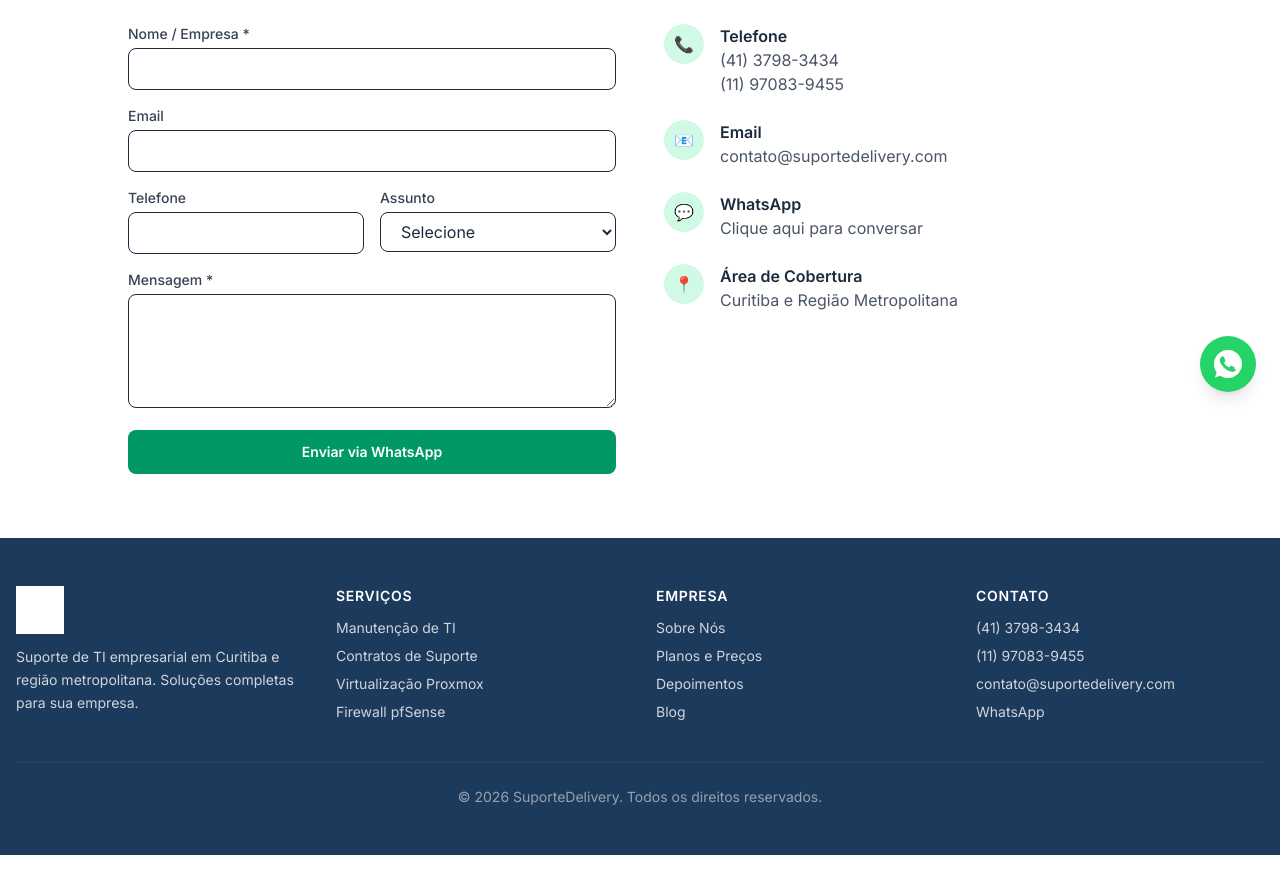
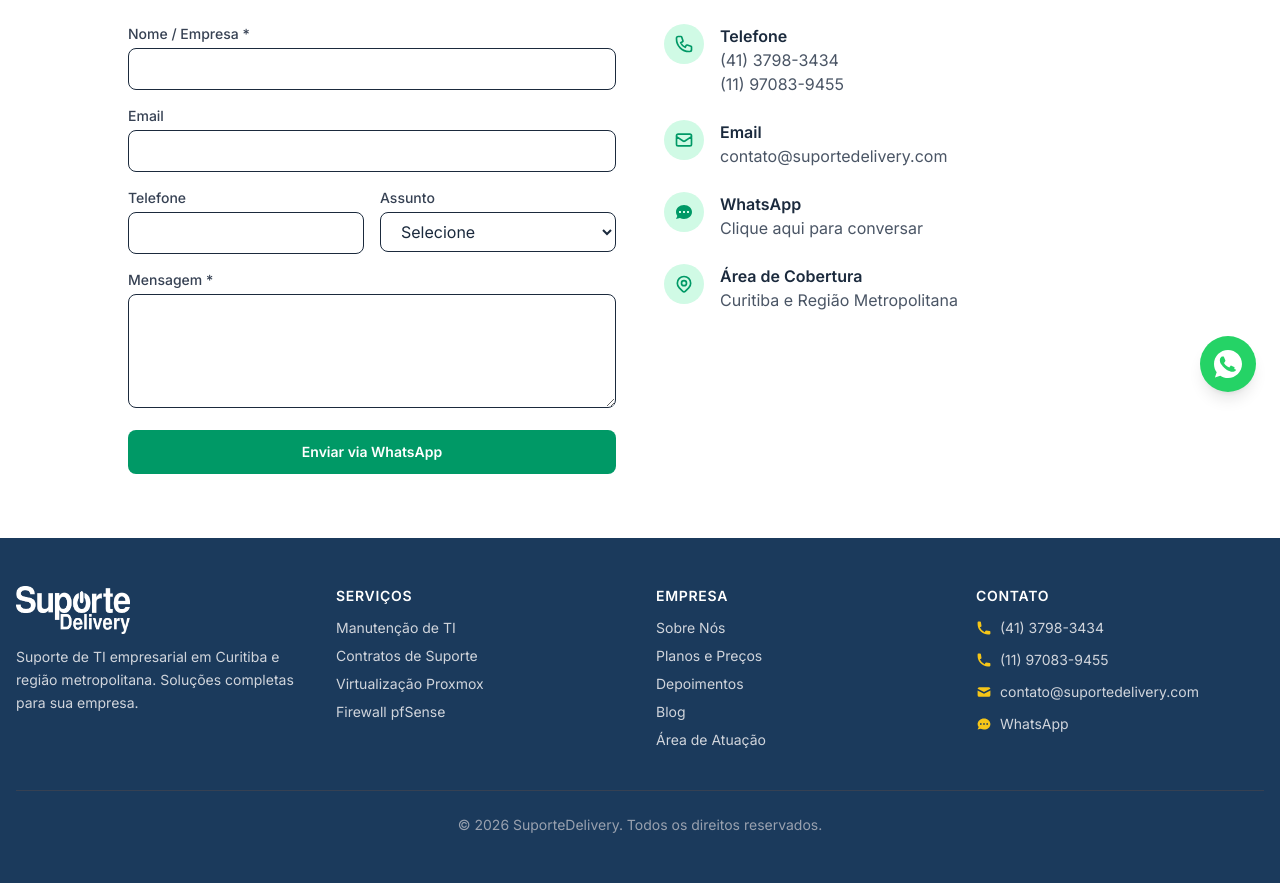
Before and after one commit to suportedelivery/newsite, a Next.js app: page /contato in a window 1280 px wide. Shown: the part 384-1267 px from the top of the page. Before the commit the page ends 1239 px from the top, so only its background shows below. Built offline with nearby package versions, Linux system fonts and the light colour scheme.

Commit message:
fix: restore horizontal logo, SVG icons on Contato, footer area de atuação link, cobertura regional anchor

```diff
--- a/src/app/contato/page.tsx
+++ b/src/app/contato/page.tsx
@@ -136,8 +136,10 @@
               <h2 className="text-2xl font-bold">Outros canais</h2>
               <div className="mt-6 space-y-6">
                 <div className="flex items-start gap-4">
-                  <div className="flex h-10 w-10 items-center justify-center rounded-full bg-emerald-100 text-emerald-600">
-                    📞
+                  <div className="flex h-10 w-10 items-center justify-center rounded-full bg-emerald-100">
+                    <svg className="h-5 w-5 text-emerald-600" fill="none" viewBox="0 0 24 24" stroke="currentColor" strokeWidth={2}>
+                      <path strokeLinecap="round" strokeLinejoin="round" d="M3 5a2 2 0 012-2h3.28a1 1 0 01.948.684l1.498 4.493a1 1 0 01-.502 1.21l-2.257 1.13a11.042 11.042 0 005.516 5.516l1.13-2.257a1 1 0 011.21-.502l4.493 1.498a1 1 0 01.684.949V19a2 2 0 01-2 2h-1C9.716 21 3 14.284 3 6V5z" />
+                    </svg>
                   </div>
                   <div>
                     <p className="font-semibold">Telefone</p>
@@ -152,8 +154,10 @@
                   </div>
                 </div>
                 <div className="flex items-start gap-4">
-                  <div className="flex h-10 w-10 items-center justify-center rounded-full bg-emerald-100 text-emerald-600">
-                    📧
+                  <div className="flex h-10 w-10 items-center justify-center rounded-full bg-emerald-100">
+                    <svg className="h-5 w-5 text-emerald-600" fill="none" viewBox="0 0 24 24" stroke="currentColor" strokeWidth={2}>
+                      <path strokeLinecap="round" strokeLinejoin="round" d="M3 8l7.89 5.26a2 2 0 002.22 0L21 8M5 19h14a2 2 0 002-2V7a2 2 0 00-2-2H5a2 2 0 00-2 2v10a2 2 0 002 2z" />
+                    </svg>
                   </div>
                   <div>
                     <p className="font-semibold">Email</p>
@@ -163,8 +167,10 @@
                   </div>
                 </div>
                 <div className="flex items-start gap-4">
-                  <div className="flex h-10 w-10 items-center justify-center rounded-full bg-emerald-100 text-emerald-600">
-                    💬
+                  <div className="flex h-10 w-10 items-center justify-center rounded-full bg-emerald-100">
+                    <svg className="h-5 w-5 text-emerald-600" fill="currentColor" viewBox="0 0 20 20">
+                      <path fillRule="evenodd" d="M18 10c0 3.866-3.582 7-8 7a8.841 8.841 0 01-4.083-.98L2 17l1.338-3.123C2.493 12.767 2 11.434 2 10c0-3.866 3.582-7 8-7s8 3.134 8 7zM7 9H5v2h2V9zm8 0h-2v2h2V9zm-4 0H9v2h2V9z" clipRule="evenodd" />
+                    </svg>
                   </div>
                   <div>
                     <p className="font-semibold">WhatsApp</p>
@@ -179,8 +185,11 @@
                   </div>
                 </div>
                 <div className="flex items-start gap-4">
-                  <div className="flex h-10 w-10 items-center justify-center rounded-full bg-emerald-100 text-emerald-600">
-                    📍
+                  <div className="flex h-10 w-10 items-center justify-center rounded-full bg-emerald-100">
+                    <svg className="h-5 w-5 text-emerald-600" fill="none" viewBox="0 0 24 24" stroke="currentColor" strokeWidth={2}>
+                      <path strokeLinecap="round" strokeLinejoin="round" d="M17.657 16.657L13.414 20.9a1.998 1.998 0 01-2.827 0l-4.244-4.243a8 8 0 1111.314 0z" />
+                      <path strokeLinecap="round" strokeLinejoin="round" d="M15 11a3 3 0 11-6 0 3 3 0 016 0z" />
+                    </svg>
                   </div>
                   <div>
                     <p className="font-semibold">Área de Cobertura</p>
--- a/src/app/page.tsx
+++ b/src/app/page.tsx
@@ -191,7 +191,7 @@
           </h2>
           <div className="mt-12 grid gap-8 md:grid-cols-3">
             <Link
-              href="/servicos/proxmox"
+              href="/planos#tecnologia"
               className="text-center group"
             >
               <div className="mx-auto flex h-16 w-16 items-center justify-center rounded-full bg-accent-blue text-3xl transition group-hover:scale-110">
@@ -223,7 +223,7 @@
               </span>
             </Link>
             <Link
-              href="/sobre"
+              href="#mapa"
               className="text-center group"
             >
               <div className="mx-auto flex h-16 w-16 items-center justify-center rounded-full bg-accent-green text-3xl transition group-hover:scale-110">
@@ -320,7 +320,7 @@
       </section>
 
       {/* Área de Atuação / Mapa */}
-      <section className="py-16">
+      <section id="mapa" className="py-16">
         <div className="container mx-auto px-4 text-center">
           <h2 className="text-3xl font-bold text-primary">Nossa Área de Cobertura</h2>
           <p className="mt-2 text-gray-600">Nossos Técnicos vão até sua Empresa!</p>
--- a/src/components/Footer.tsx
+++ b/src/components/Footer.tsx
@@ -73,6 +73,11 @@
                   Blog
                 </Link>
               </li>
+              <li>
+                <Link href="/#mapa" className="hover:text-accent-yellow">
+                  Área de Atuação
+                </Link>
+              </li>
             </ul>
           </div>
 
@@ -81,18 +86,28 @@
             <h4 className="mb-3 text-sm font-semibold uppercase tracking-wider text-white">
               Contato
             </h4>
-            <ul className="space-y-2 text-sm">
-              <li>
+            <ul className="space-y-3 text-sm">
+              <li className="flex items-center gap-2">
+                <svg className="h-4 w-4 text-accent-yellow" fill="currentColor" viewBox="0 0 20 20">
+                  <path d="M2 3a1 1 0 011-1h2.153a1 1 0 01.986.836l.74 4.435a1 1 0 01-.54 1.06l-1.548.773a11.037 11.037 0 006.105 6.105l.774-1.548a1 1 0 011.059-.54l4.435.74a1 1 0 01.836.986V17a1 1 0 01-1 1h-2C7.82 18 2 12.18 2 5V3z" />
+                </svg>
                 <a href="tel:+554137983434" className="hover:text-accent-yellow">
                   (41) 3798-3434
                 </a>
               </li>
-              <li>
+              <li className="flex items-center gap-2">
+                <svg className="h-4 w-4 text-accent-yellow" fill="currentColor" viewBox="0 0 20 20">
+                  <path d="M2 3a1 1 0 011-1h2.153a1 1 0 01.986.836l.74 4.435a1 1 0 01-.54 1.06l-1.548.773a11.037 11.037 0 006.105 6.105l.774-1.548a1 1 0 011.059-.54l4.435.74a1 1 0 01.836.986V17a1 1 0 01-1 1h-2C7.82 18 2 12.18 2 5V3z" />
+                </svg>
                 <a href="tel:+5511970839455" className="hover:text-accent-yellow">
                   (11) 97083-9455
                 </a>
               </li>
-              <li>
+              <li className="flex items-center gap-2">
+                <svg className="h-4 w-4 text-accent-yellow" fill="currentColor" viewBox="0 0 20 20">
+                  <path d="M2.003 5.884L10 9.882l7.997-3.998A2 2 0 0016 4H4a2 2 0 00-1.997 1.884z" />
+                  <path d="M18 8.118l-8 4-8-4V14a2 2 0 002 2h12a2 2 0 002-2V8.118z" />
+                </svg>
                 <a
                   href="mailto:contato@suportedelivery.com"
                   className="hover:text-accent-yellow"
@@ -100,7 +115,10 @@
                   contato@suportedelivery.com
                 </a>
               </li>
-              <li>
+              <li className="flex items-center gap-2">
+                <svg className="h-4 w-4 text-accent-yellow" fill="currentColor" viewBox="0 0 20 20">
+                  <path fillRule="evenodd" d="M18 10c0 3.866-3.582 7-8 7a8.841 8.841 0 01-4.083-.98L2 17l1.338-3.123C2.493 12.767 2 11.434 2 10c0-3.866 3.582-7 8-7s8 3.134 8 7zM7 9H5v2h2V9zm8 0h-2v2h2V9zm-4 0H9v2h2V9z" clipRule="evenodd" />
+                </svg>
                 <a
                   href="https://wa.me/554137983434"
                   target="_blank"
```
Also changed, not shown: public/logo.png.
